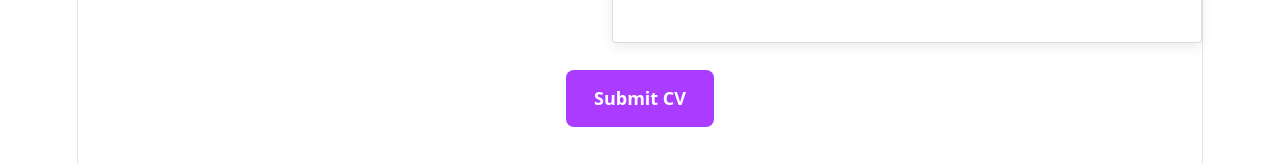
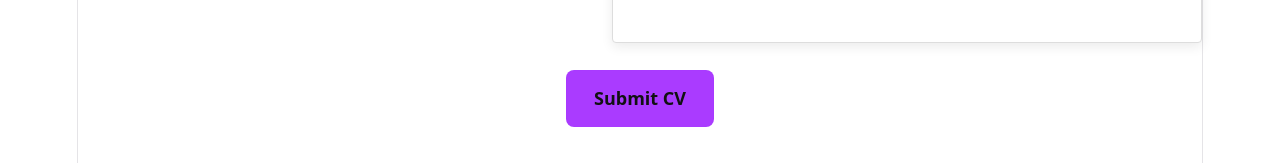
Before and after one commit to RT1811/cv-application, a React (Vite) app: page / in a window 1280 px wide. Shown: the part 1057-1220 px from the top of the page. Built offline with nearby package versions, Linux system fonts and the light colour scheme.

Commit message:
Changes to improve lighthouse score

```diff
--- a/index.html
+++ b/index.html
@@ -2,9 +2,13 @@
 <html lang="en">
   <head>
     <meta charset="UTF-8" />
+    <meta
+      name="description"
+      content="A React CV builder for creating and previewing a professional resume."
+    />
     <link rel="icon" type="image/svg+xml" href="/favicon.svg" />
     <meta name="viewport" content="width=device-width, initial-scale=1.0" />
-    <title>cv-application</title>
+    <title>CV Application</title>
   </head>
   <body>
     <div id="root"></div>
--- a/src/App.jsx
+++ b/src/App.jsx
@@ -48,7 +48,7 @@ function App() {
   }
 
   return (
-    <div className="app">
+    <main className="app">
       <h1>CV Application</h1>
 
       <div className="app-layout">
@@ -101,7 +101,7 @@ function App() {
       >
         {isEditing ? "Submit CV" : "Edit CV"}
       </button>
-    </div>
+    </main>
   );
 }
 
--- a/src/styles/App.css
+++ b/src/styles/App.css
@@ -126,7 +126,7 @@
   border-radius: 8px;
 
   background: var(--accent);
-  color: white;
+  color: #111;
 
   font: inherit;
   font-weight: 600;
```
Also changed, not shown: public/robots.txt (added).
